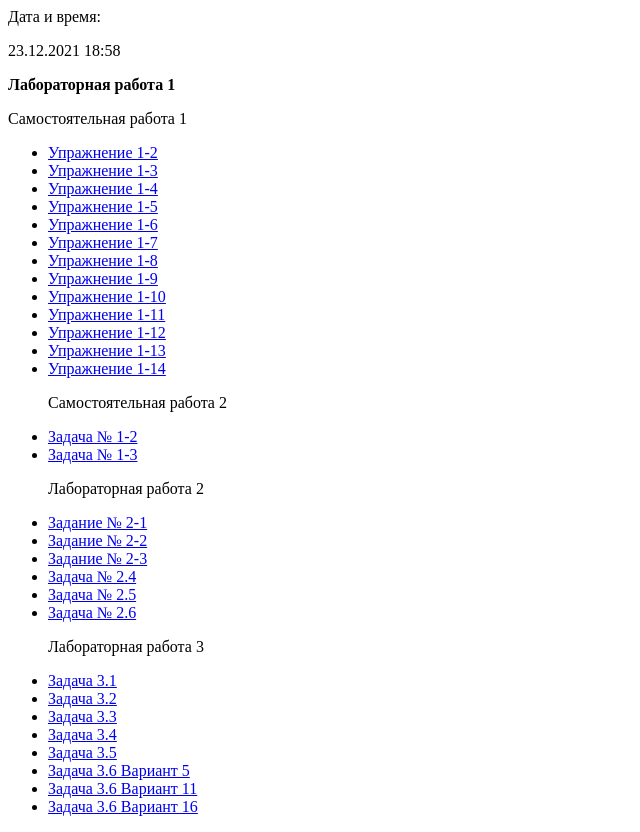
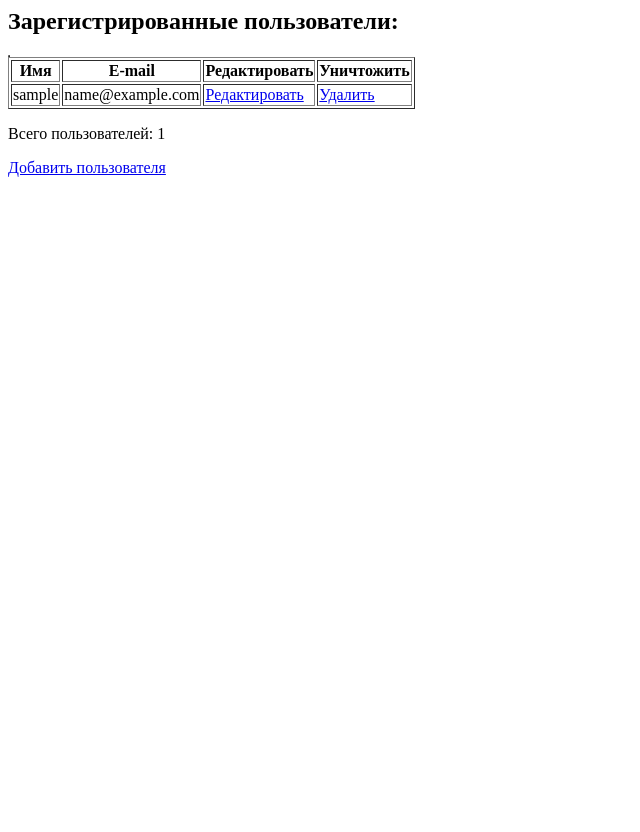
Before and after one commit to SheifelJanna/php-sheifel, a PHP site: page / in a window 1280 px wide. Shown: the whole page, without its empty margins (0-640 px from the left). After the commit the page ends 177 px from the top, so only its background shows below. Run offline with PHP 8.4, Linux system fonts and the light colour scheme; tables that the repository leaves empty or names only in its code hold one stand-in row (values such as "Sample post").

Commit message:
Сведения о пользователе
Добавление сведений о пользователей ( ЛР№4) по методичке

```diff
--- /dev/null
+++ b/connect.php
@@ -0,0 +1,19 @@
+<?php
+$host = 'localhost';
+$database = 'a0612412_kino';
+$user = 'a0612412_root';
+$password = 'root';
+require_once 'connect.php'; // подключаем скрипт
+// подключаемся к серверу
+$link = mysqli_connect($host, $user, $password, $database)
+or die("Ошибка " . mysqli_error($link));
+
+// выполняем операции с базой данных
+$query = "SELECT * FROM user";
+$result = mysqli_query($link, $query) or die("Ошибка " . mysqli_error($link));
+if ($result) {
+
+}
+// закрываем подключение
+mysqli_close($link);
+?>
--- a/index.php
+++ b/index.php
@@ -1,100 +1,35 @@
-<p> Дата и время:
-<p>
-<?php
- $d=date("d.m.Y H:i");
- echo($d);
-?>
-<p><b> Лабораторная работа 1 </b></p>
-<p> Самостоятельная работа 1 </p>
-<ul>
-<li>
-<a href='/lab-1-1.php'>Упражнение 1-2</a>
-</li>
-<li>
-<a href='/lab-1-2.php'>Упражнение 1-3</a>
-</li>
-<li>
-<a href='/lab-1-3.php'>Упражнение 1-4</a>
-</li>
-<li>
-<a href='/lab-1-5.php'>Упражнение 1-5</a>
-</li>
-<li>
-<a href='/lab-2-1.php'>Упражнение 1-6</a>
-</li>
-<li>
-<a href='/lab-2-2.php'>Упражнение 1-7</a>
-</li>
-<li>
-<a href='/lab-2-3.php'>Упражнение 1-8</a>
-</li>
-<li>
-<a href='/lab-2-4.php'>Упражнение 1-9</a>
-</li>
-<li>
-<a href='/lab-2-5.php'>Упражнение 1-10</a>
-</li>
-<li>
-<a href='/lab-2-6.php'>Упражнение 1-11</a>
-</li>
-<li>
-<a href='/lab-2-7.php'>Упражнение 1-12</a>
-</li>
-<li>
-<a href='/lab-2-8.php'>Упражнение 1-13</a>
-</li>
-<li>
-<a href='/lab-2-9.php'>Упражнение 1-14</a>
-</li>
-<p> Самостоятельная работа 2 </p>
-<li>
-<a href='/lab-2-10.php'>Задача № 1-2</a>
-</li>
-<li>
-<a href='/lab-2-11.php'>Задача № 1-3</a>
-</li>
-<p> Лабораторная работа 2 </p>
-<li>
-<a href='/lab-2-2-1.php'>Задание № 2-1</a>
-</li>
-<li>
-<a href='/lab-2-2-2.php'>Задание № 2-2</a>
-</li>
-<li>
-<a href='/lab-2-2-3.php'>Задание № 2-3</a>
-</li>
-<li>
-<a href='/lab-2-2-4.php'>Задача № 2.4</a>
-</li>
-<li>
-<a href='/lab-2-2-5.php'>Задача № 2.5</a>
-</li>
-<li>
-<a href='/lab-2-2-6.php'>Задача № 2.6</a>
-</li>
-<p> Лабораторная работа 3 </p>
-<li>
-<a href='s3-1.html'>Задача 3.1</a>
-</li>
-<li>
-<a href='s3-2.html'>Задача 3.2</a>
-</li>
-<li>
-<a href='s3-31.html'>Задача 3.3</a>
-</li>
-<li>
-<a href='s3-4.html'>Задача 3.4</a>
-</li>
-<li>
-<a href='s3-5.html'>Задача 3.5</a>
-</li>
-<li>
-<a href='s3-6.5.html'>Задача 3.6 Вариант 5</a>
-</li>
-<li>
-<a href='s3-6.11.html'>Задача 3.6 Вариант 11</a>
-</li>
-<li>
-<a href='s3-6.16.html'>Задача 3.6 Вариант 16</a>
-</li>
-</ul>
+<?
+require_once 'connect.php'; ?>
+<html>
+<head> <title> Сведения о прользователях сайта </title> </head>
+<body>
+<table border="1">
+
+    <h2>Зарегистрированные пользователи:</h2>
+    <table border="1">
+        <tr>
+            <th> Имя </th> <th> E-mail </th>
+            <th> Редактировать </th> <th> Уничтожить </th> </tr>
+
+        <?php
+        $link = mysqli_connect($host, $user, $password, $database)
+        or die("Ошибка " . mysqli_error($link));
+
+        $result = mysqli_query($link, "SELECT id_user, user_name, user_e_mail FROM user");// запрос на выборку сведений о пользователях
+        mysqli_select_db($link, "users");
+
+        while ($row= mysqli_fetch_array($result)){// для каждой строки из запроса
+            echo "<tr>";
+            echo "<td>" . $row['user_name'] . "</td>";
+            echo "<td>" . $row['user_e_mail'] . "</td>";
+            echo "<td><a href='edit.php?id=" . $row['id_user'] . "'> Редактировать </a> </td>"; // запуск скрипта для редактирования
+            echo "<td><a href='delete.php?id=" . $row['id_user'] . "'> Удалить </a></td>"; // запуск скрипта для удаления записи
+            echo "</tr>";
+        }
+        print "</table>";
+        $num_rows = mysqli_num_rows($result); // число записей в таблице БД
+        print("<P> Всего пользователей: $num_rows </p>");
+        ?>
+        <p> <a href="new.php"> Добавить пользователя </a>
+</body>
+</html>
```
Also changed, not shown: delete.php (added, +34 -0 lines), edit.php (added, +34 -0 lines), new.php (added, +18 -0 lines), save_edit.php (added, +26 -0 lines), save_new.php (added, +21 -0 lines).
